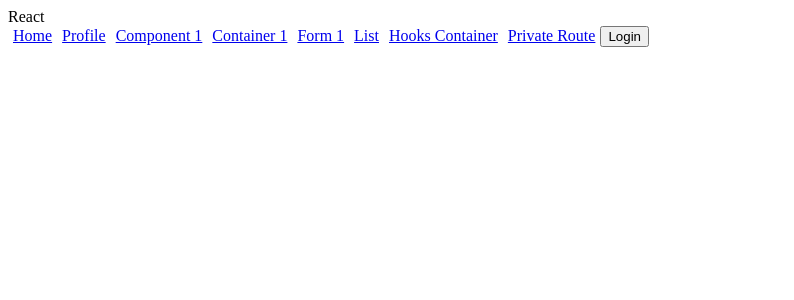
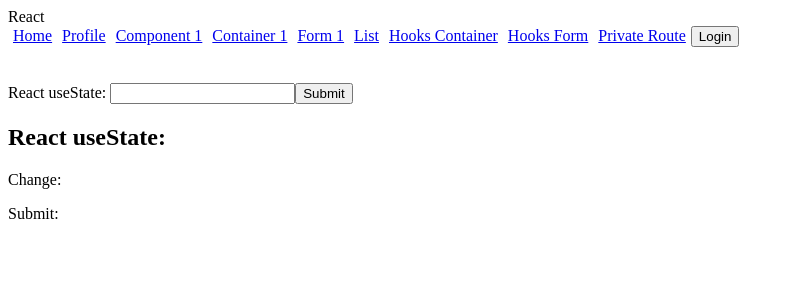
Before and after one commit to winterfreddy/udemy-tutorial-projects, a React (Create React App) app in the folder react-hooks-context-migration/react-redux-app-starter/: page /hooksform in a window 1280 px wide. Shown: the top 300 px of the page, without its empty margins (0-794 px from the left). Built offline with nearby package versions, Linux system fonts and the light colour scheme; what auth0-js would draw is missing.

Commit message:
Add form using hooks

```diff
--- a/react-hooks-context-migration/react-redux-app-starter/src/containers/header.js
+++ b/react-hooks-context-migration/react-redux-app-starter/src/containers/header.js
@@ -29,6 +29,9 @@ class Header extends Component {
           <Link to='/hookscontainer' style={{padding: '5px'}}>
              Hooks Container
           </Link>
+          <Link to='/hooksform' style={{padding: '5px'}}>
+             Hooks Form
+          </Link>
           <Link to='/privateroute' style={{padding: '5px'}}>
             Private Route
           </Link>
--- /dev/null
+++ b/react-hooks-context-migration/react-redux-app-starter/src/hooks/hooks_form.js
@@ -0,0 +1,32 @@
+import React, { useState, useReducer, useContext } from 'react';
+
+const HooksForm = () => {
+    const [ valueChange, setValueChange ] = useState('');
+    const [ valueSubmit, setValueSubmit ] = useState('');
+
+    const handleuseStateChange = (event) => {
+        setValueChange(event.target.value);
+    }
+
+    const handleuseStateSubmit = (event) => {
+        event.preventDefault();
+        setValueSubmit(event.target.useState.value);
+    }
+
+    return(
+        <div>
+            <form onSubmit={handleuseStateSubmit}>
+                <label>React useState: </label>
+                <input id='useState' type='text' onChange={handleuseStateChange}/>
+                <button type='submit'>Submit</button>
+            </form>
+            <div>
+                <h2> React useState: </h2>
+                <p> Change: {valueChange}</p>
+                <p> Submit: {valueSubmit}</p>
+            </div>
+        </div>
+    )
+}
+
+export default HooksForm;
--- a/react-hooks-context-migration/react-redux-app-starter/src/routes.js
+++ b/react-hooks-context-migration/react-redux-app-starter/src/routes.js
@@ -17,6 +17,7 @@ import RenderListItem from './functional/renderlistitem';
 
 import * as ACTIONS from './store/actions/actions';
 import HooksContainer1 from './hooks/hooks_container1';
+import HooksForm from './hooks/hooks_form';
 
 import Auth from './utils/auth';
 import AuthCheck from './utils/authcheck';
@@ -73,6 +74,7 @@ class Routes extends Component {
             <Route path='/redirect' component={UnauthRedirect} />
             <Route path='/renderlist' component={RenderList} />
             <Route path='/hookscontainer' component={HooksContainer1} />
+            <Route path='/hooksform' component={HooksForm} />
 
             <Route path='/callback' render={(props) => { handleAuthentication(props); return <Callback />}} />
             <Route path="/component1" render={(props) => <Component1 {...props} /> } />
```
